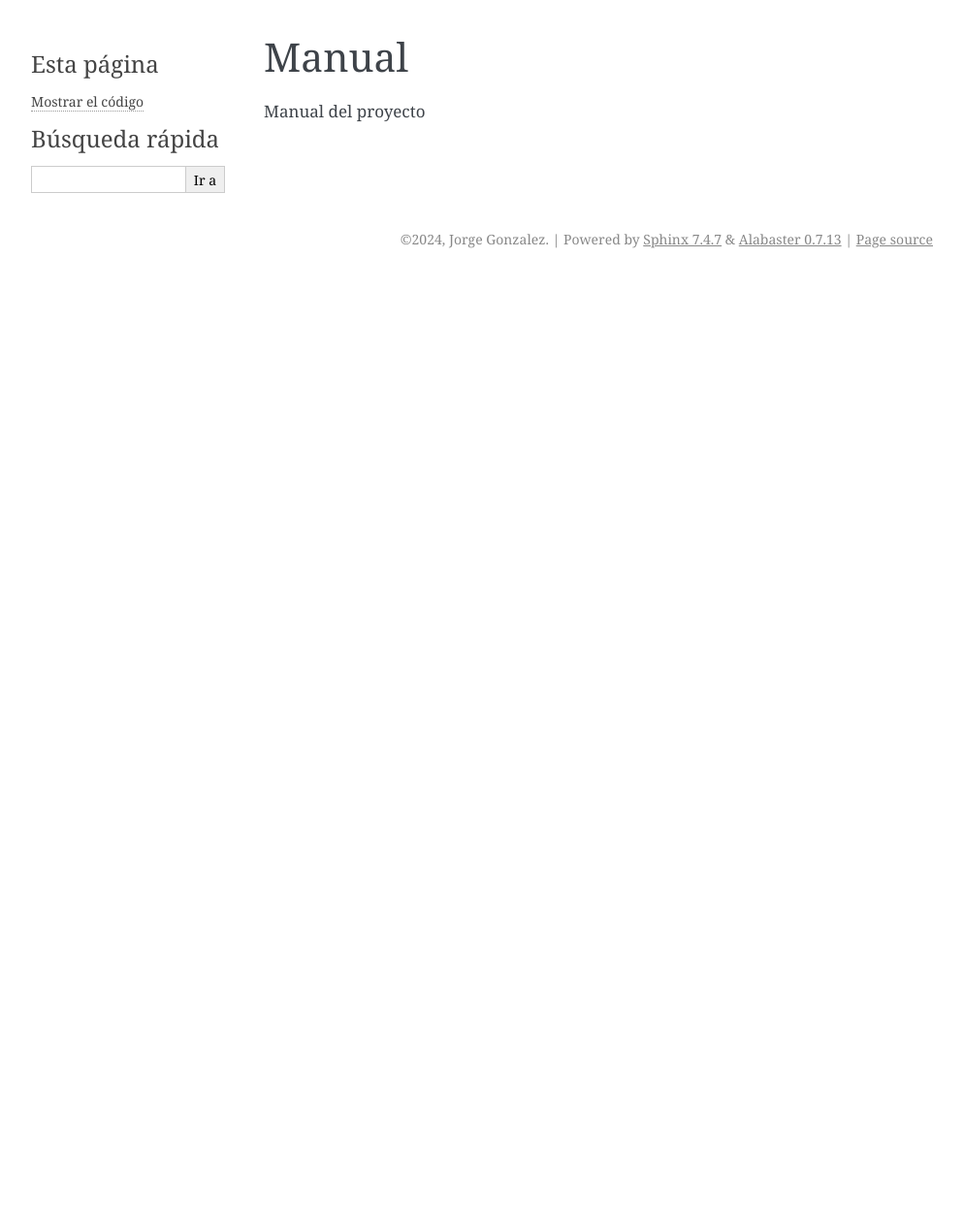
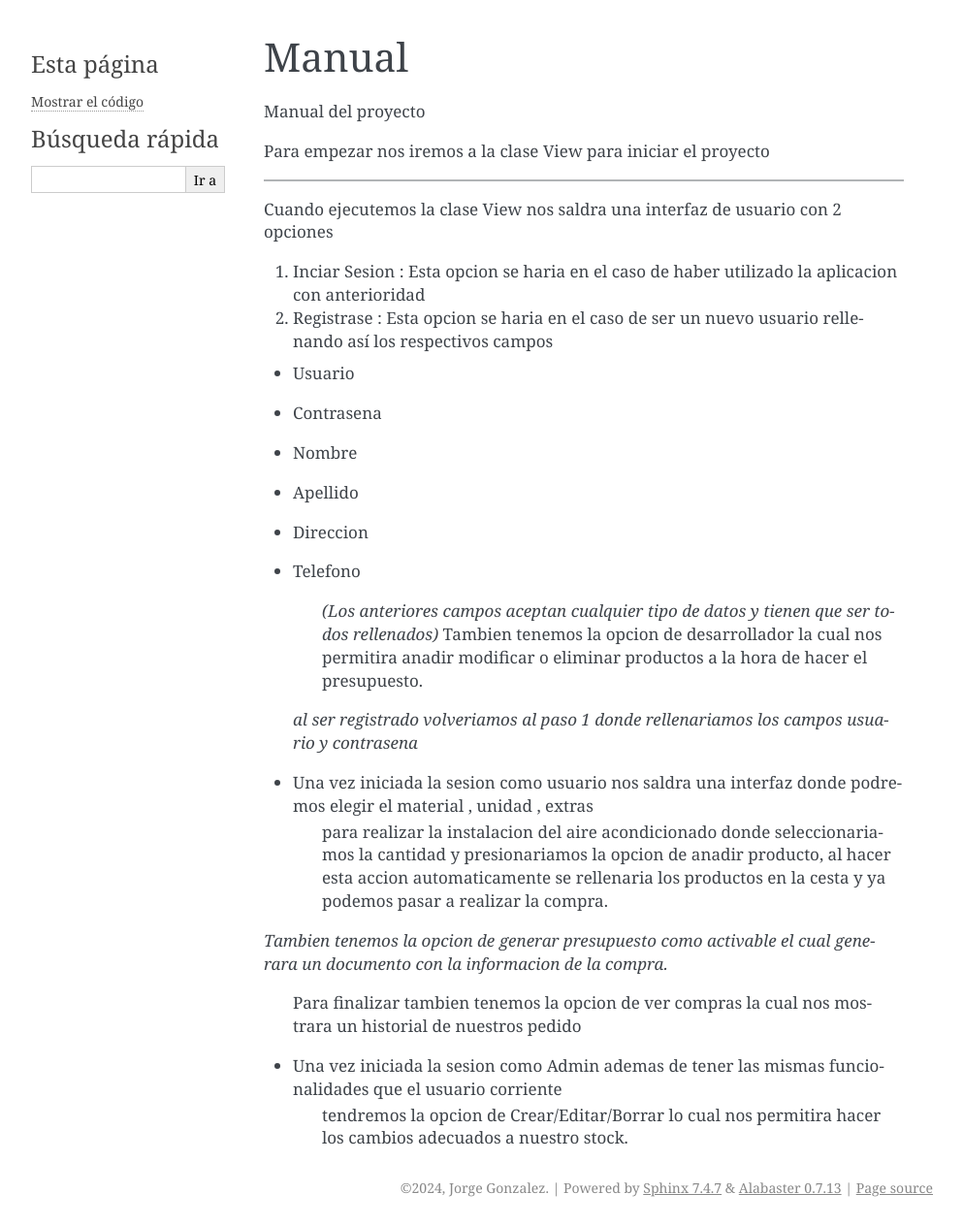
Before and after one commit to JorgeGonzalez-castelao/Climatizaciones_DI, a Sphinx documentation site: the page built from source/manual.rst, in a window 1280 px wide. Shown: the whole page at 97% size, without its empty margins (148-1141 px from the left). Built offline with Sphinx 7.4.7, drawn with Linux system fonts in a browser that asks for light colours; before the commit the page ends 900 px from its top, so only the background shows below that.

Commit message:
Clases , Objetos y Acceso a BD (Sujeto a Cambios) interfaces, login y formulario de entrada de datos (actualizado) , añadimos modelo tabla junto a la implementacion de la misma en la base de datos , la capacidad de eliminar , implementamos generacion de informes e implementamos retoques para que se adecue a dicho informe.Documentacion + Manual

```diff
--- a/source/manual.rst
+++ b/source/manual.rst
@@ -1,3 +1,37 @@
 Manual
 =========
 Manual del proyecto
+
+Para empezar nos iremos a la clase View para iniciar el proyecto
+
+-----------------------
+
+Cuando ejecutemos la clase View nos saldra una interfaz de usuario con 2 opciones
+
+1. Inciar Sesion : Esta opcion se haria en el caso de haber utilizado la aplicacion con anterioridad
+
+2. Registrase : Esta opcion se haria en el caso de ser un nuevo usuario rellenando así los respectivos campos
+
+- Usuario
+- Contrasena
+- Nombre
+- Apellido
+- Direccion
+- Telefono
+
+            *(Los anteriores campos aceptan cualquier tipo de datos y tienen que ser todos rellenados)*
+            Tambien tenemos la opcion de desarrollador la cual nos permitira anadir modificar o eliminar productos
+            a la hora de hacer el presupuesto.
+
+  *al ser registrado volveriamos al paso 1 donde rellenariamos los campos usuario y contrasena*
+
+- Una vez iniciada la sesion como usuario nos saldra una interfaz donde podremos elegir el material , unidad , extras
+    para realizar la instalacion del aire acondicionado donde seleccionariamos la cantidad y presionariamos la opcion de anadir producto,
+    al hacer esta accion automaticamente se rellenaria los productos en la cesta y ya podemos pasar a realizar la compra.
+
+*Tambien tenemos la opcion de generar presupuesto como activable el cual generara un documento con la informacion de la compra.*
+
+    Para finalizar tambien tenemos la opcion de ver compras la cual nos mostrara un historial de nuestros pedido
+
+- Una vez iniciada la sesion como Admin ademas de tener las mismas funcionalidades que el usuario corriente
+    tendremos la opcion de Crear/Editar/Borrar lo cual nos permitira hacer los cambios adecuados a nuestro stock.
```
Also changed, not shown: 1 other file.
